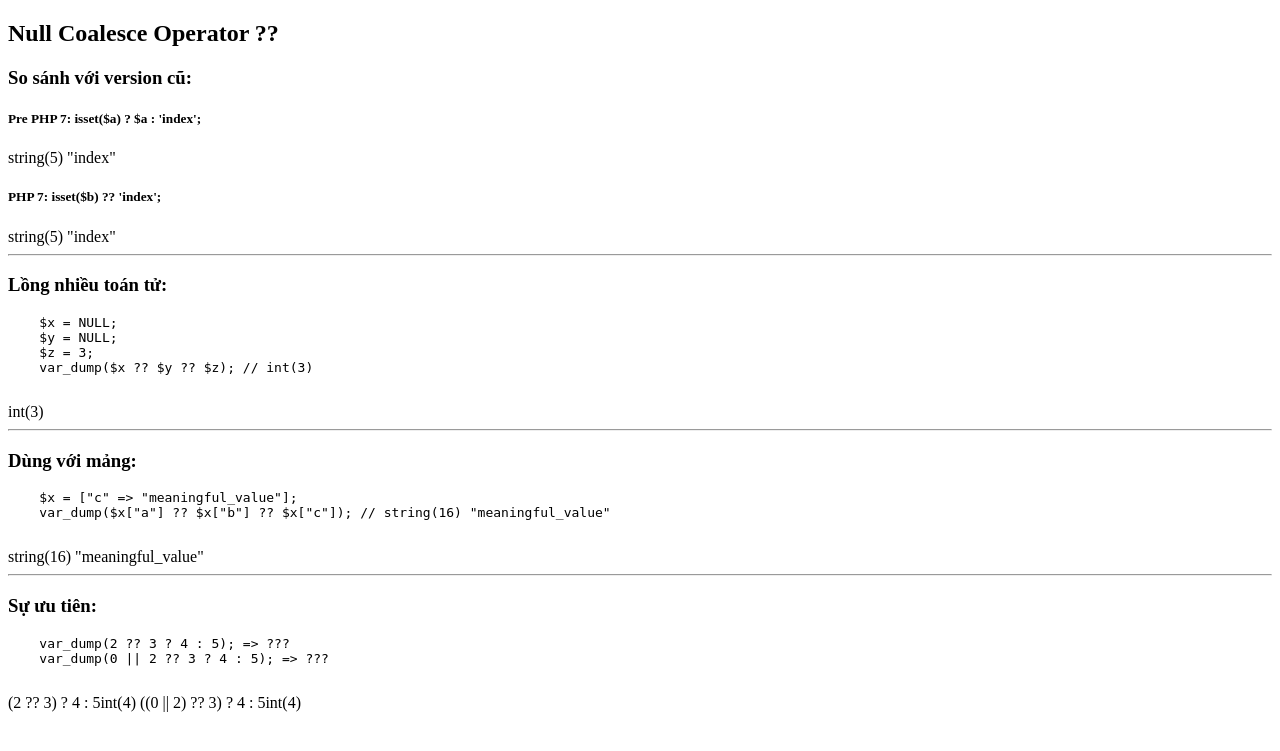
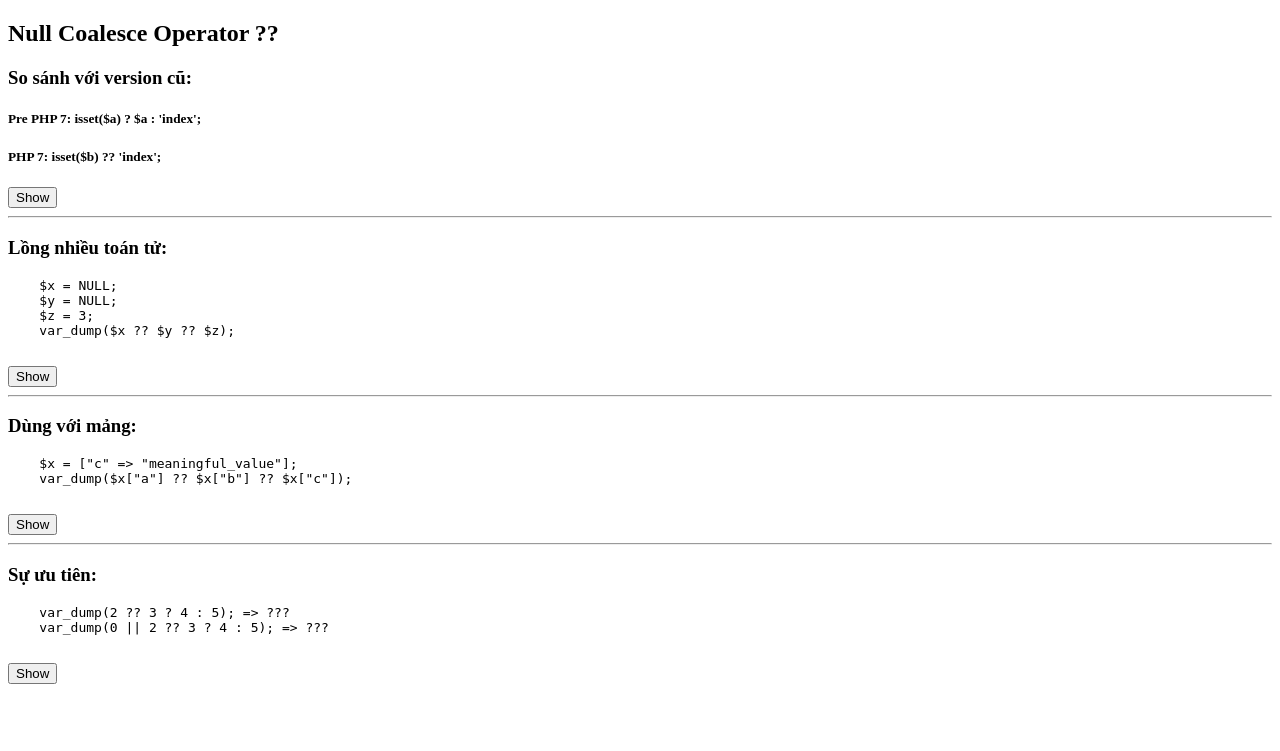
Before and after one commit to vinhgmo/PHP7_seminar, a PHP site: page /coalesce_operator/index.php in a window 1280 px wide. Shown: the top 751 px of the page. Run offline with PHP 8.4, Linux system fonts and the light colour scheme.

Commit message:
Update code

```diff
--- a/coalesce_operator/index.php
+++ b/coalesce_operator/index.php
@@ -12,15 +12,20 @@
 
     <h3>So sánh với version cũ:</h3>
     <h5>Pre PHP 7: isset($a) ? $a : 'index';</h5>
+    <pre class="code coalesce1">
     <?php
     $a = isset($a) ? $a : 'index';
     var_dump($a);
-     ?>
+    ?>
+    </pre>
     <h5>PHP 7: isset($b) ?? 'index';</h5>
+    <pre class="code coalesce1">
     <?php
     $b = $b ?? 'index';
     var_dump($b);
-     ?>
+    ?>
+    </pre>
+    <input id="display" type="button" value="Show" onclick="show('coalesce1');">
     <hr>
 
     <h3>Lồng nhiều toán tử:</h3>
@@ -28,25 +33,31 @@
     $x = NULL;
     $y = NULL;
     $z = 3;
-    var_dump($x ?? $y ?? $z); // int(3)
+    var_dump($x ?? $y ?? $z);
     </pre>
+    <pre class="code coalesce2">
     <?php
     $x = NULL;
     $y = NULL;
     $z = 3;
-    var_dump($x ?? $y ?? $z); // int(3)
+    var_dump($x ?? $y ?? $z);
     ?>
+    </pre>
+    <input id="display" type="button" value="Show" onclick="show('coalesce2');">
     <hr>
 
     <h3>Dùng với mảng:</h3>
     <pre>
     $x = ["c" => "meaningful_value"];
-    var_dump($x["a"] ?? $x["b"] ?? $x["c"]); // string(16) "meaningful_value"
+    var_dump($x["a"] ?? $x["b"] ?? $x["c"]);
     </pre>
+    <pre class="code coalesce3">
     <?php
     $x = ["c" => "meaningful_value"];
-    var_dump($x["a"] ?? $x["b"] ?? $x["c"]); // string(16) "meaningful_value"
+    var_dump($x["a"] ?? $x["b"] ?? $x["c"]);
     ?>
+    </pre>
+    <input id="display" type="button" value="Show" onclick="show('coalesce3');">
     <hr>
 
     <h3>Sự ưu tiên:</h3>
@@ -54,11 +65,12 @@
     var_dump(2 ?? 3 ? 4 : 5); => ???
     var_dump(0 || 2 ?? 3 ? 4 : 5); => ???
     </pre>
+    <div class="code coalesce4">
     <?php
-    echo '(2 ?? 3) ? 4 : 5';
-    var_dump(2 ?? 3 ? 4 : 5);
-    echo '((0 || 2) ?? 3) ? 4 : 5';
-    var_dump(0 || 2 ?? 3 ? 4 : 5);
+    echo '(2 ?? 3) ? 4 : 5  => '.var_dump(2 ?? 3 ? 4 : 5)."<br>";
+    echo '((0 || 2) ?? 3) ? 4 : 5  => '.var_dump(0 || 2 ?? 3 ? 4 : 5)."<br>"
     ?>
+    </div>
+    <input id="display" type="button" value="Show" onclick="show('coalesce4');">
 </body>
 </html>
--- a/index.php
+++ b/index.php
@@ -14,11 +14,11 @@
     <a href="comparison_operator/index.php">Combined Comparison Operator</a><br>
     <a href="coalesce_operator/index.php">Null Coalesce Operator</a><br>
     <a href="anonymous_classes/index.php">Anonymous Classes</a><br>
-    <a href="unicode_escape_syntax/index.php">Unicode Codepoint Escape Syntax</a><br>
+    <!-- <a href="unicode_escape_syntax/index.php">Unicode Codepoint Escape Syntax</a><br> -->
     <a href="scalar_type/index.php">Scalar Type Declarations</a><br>
     <a href="return_type/index.php">Return Type Declarations</a><br>
-    <a href="intdiv/index.php">Function intdiv()</a><br>
-    <a href="preg_replace_callback_array/index.php">Function preg_replace_callback_array</a><br>
+    <!-- <a href="intdiv/index.php">Function intdiv()</a><br> -->
+    <!-- <a href="preg_replace_callback_array/index.php">Function preg_replace_callback_array</a><br> -->
 </div>
 
 </body>
```
Also changed, not shown: comparison_operator/index.php (+13 -5 lines), return_type/index.php (+34 -6 lines).
